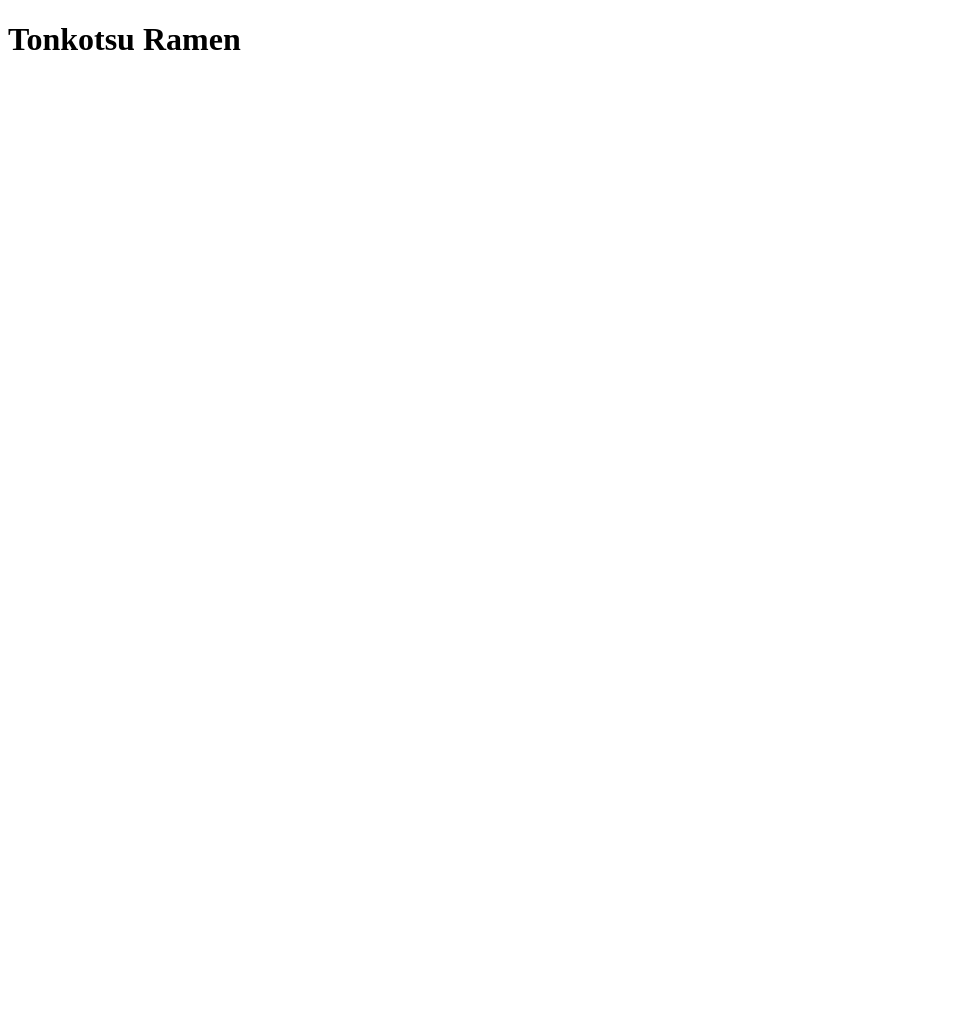
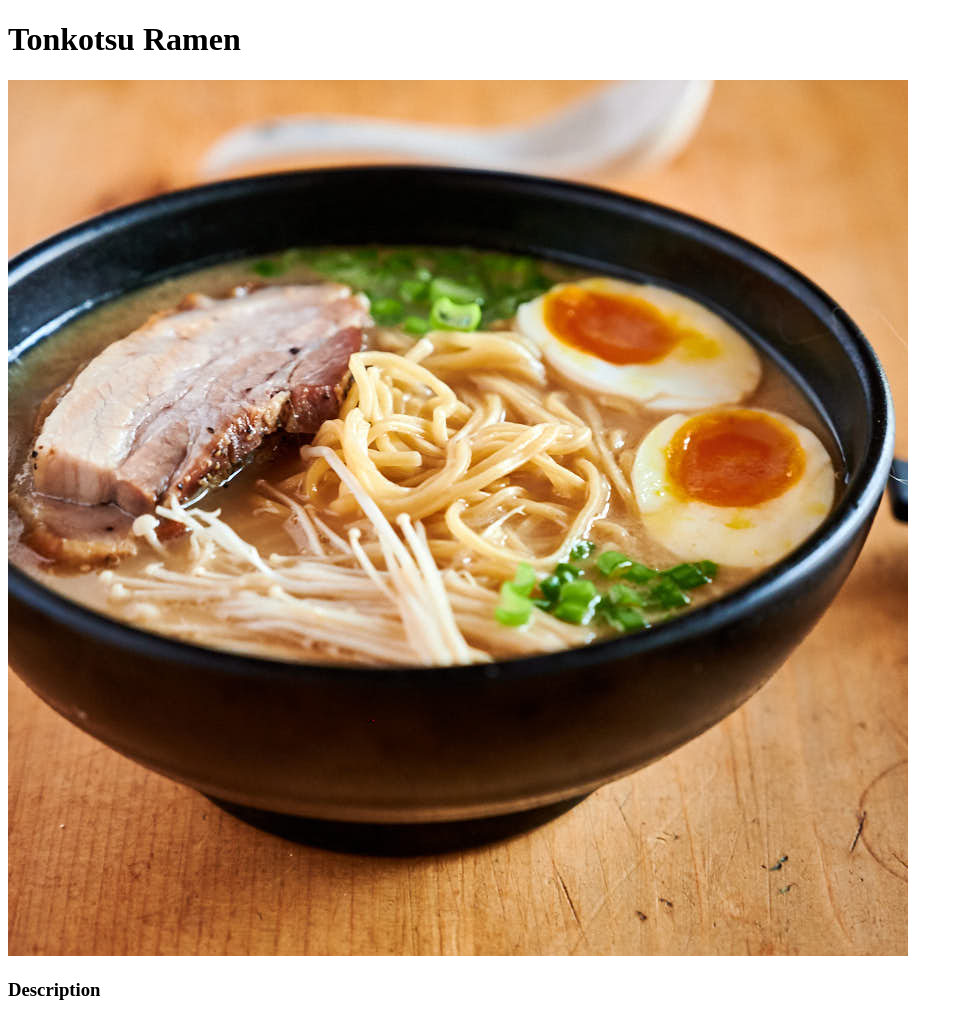
Before and after one commit to alexctseng/odin-recipes, a plain HTML site: page recipes/ramen.html in a window 1280 px wide. Shown: the whole page, without its empty margins (0-963 px from the left). Before the commit the page ends 800 px from the top, so only its background shows below. Drawn offline with Linux system fonts and the light colour scheme.

Commit message:
Add working image elements

```diff
--- a/recipes/ramen.html
+++ b/recipes/ramen.html
@@ -8,5 +8,7 @@
 </head>
 <body>
     <h1>Tonkotsu Ramen</h1>
+    <img src="../img/tonkotsuramenfront.jpg" alt="Picture of tonkotsu ramen.">
+    <h3>Description</h3>
 </body>
 </html>
```
